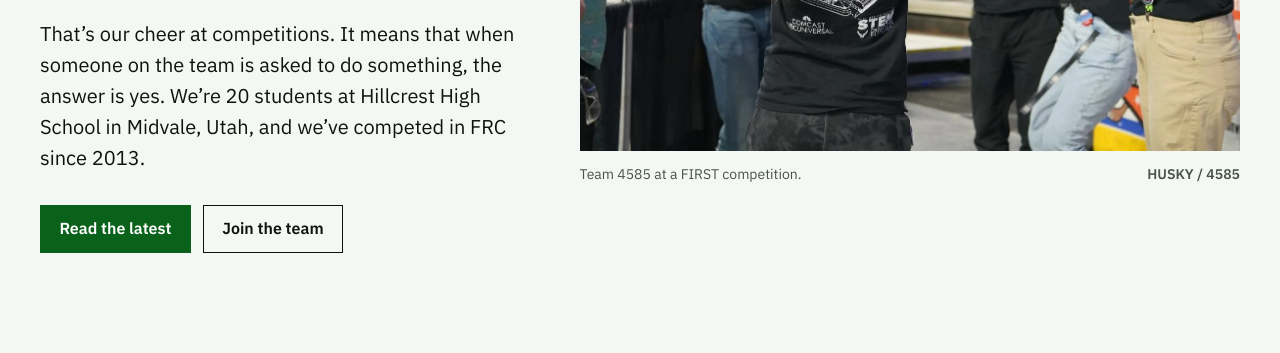
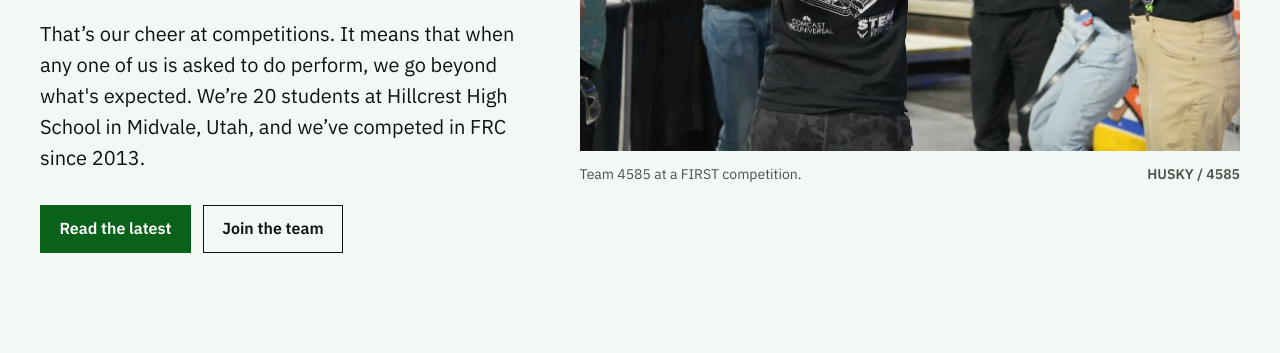
Before and after one commit to Team4585/Website, a plain HTML site: page index.html in a window 1280 px wide. Shown: the part 685-1038 px from the top of the page. Drawn offline with Linux system fonts and the light colour scheme.

Commit message:
changed the intro sentence

```diff
--- a/index.html
+++ b/index.html
@@ -66,7 +66,7 @@
   <div class="home-hero__copy">
     <p class="eyebrow">FIRST Team 4585 · 2026–2027</p>
     <h1>“Huskies jump!” “How high?”</h1>
-    <p class="lede">That’s our cheer at competitions. It means that when someone on the team is asked to do something, the answer is yes. We’re 20 students at Hillcrest High School in Midvale, Utah, and we’ve competed in FRC since 2013.</p>
+    <p class="lede">That’s our cheer at competitions. It means that when any one of us is asked to do perform, we go beyond what's expected. We’re 20 students at Hillcrest High School in Midvale, Utah, and we’ve competed in FRC since 2013.</p>
     <div class="button-row">
       <a class="button" href="#news">Read the latest</a>
       <a class="button button--outline" href="/support/#join">Join the team</a>
```
